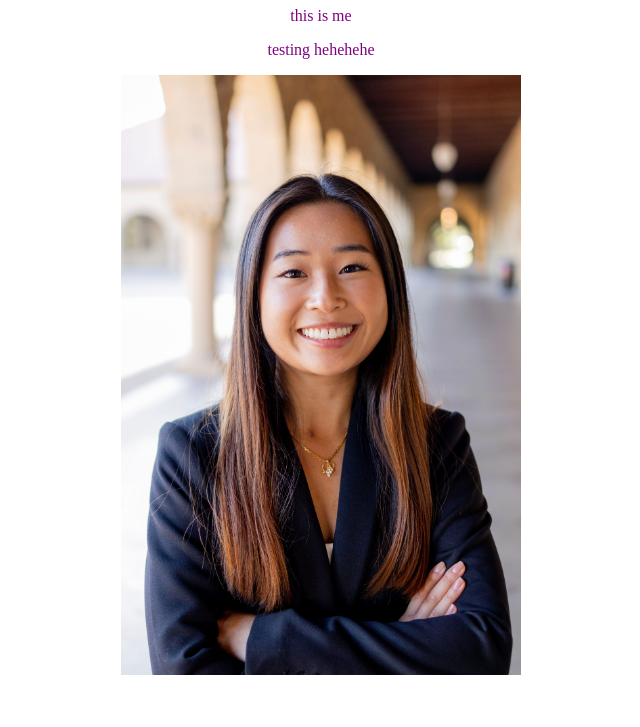
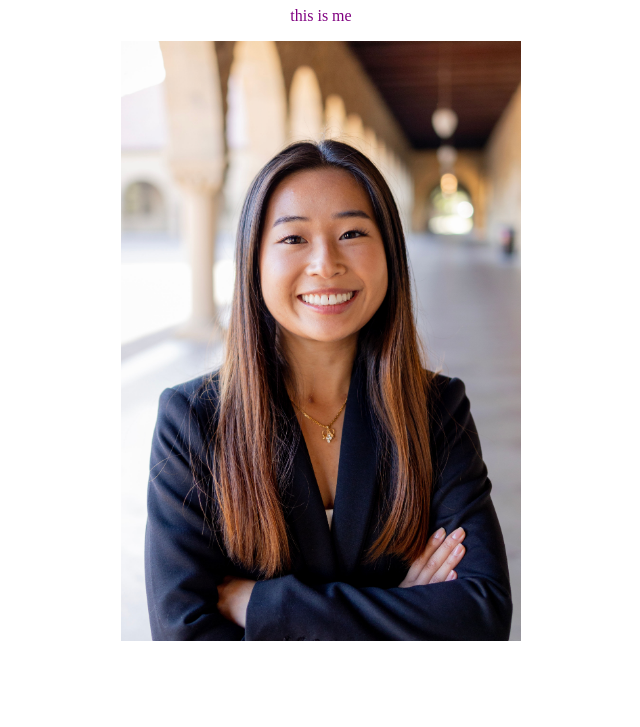
Before and after one commit to britneyky/britneyky.github.io, a plain HTML site: page index.html in a window 1280 px wide. Shown: the part 73-800 px from the top of the page, without its empty margins (319-959 px from the left). Drawn offline with Linux system fonts and the light colour scheme.

Commit message:
Update index.html

```diff
--- a/index.html
+++ b/index.html
@@ -10,7 +10,6 @@
 <body>
     <h1>HEY THIS IS IT!</h1>
     <p>this is me</p>
-    <p>testing hehehehe</p>
     <img src="assets/images/headshot.jpg" alt="headshot">
 </body>
 </html>
```
